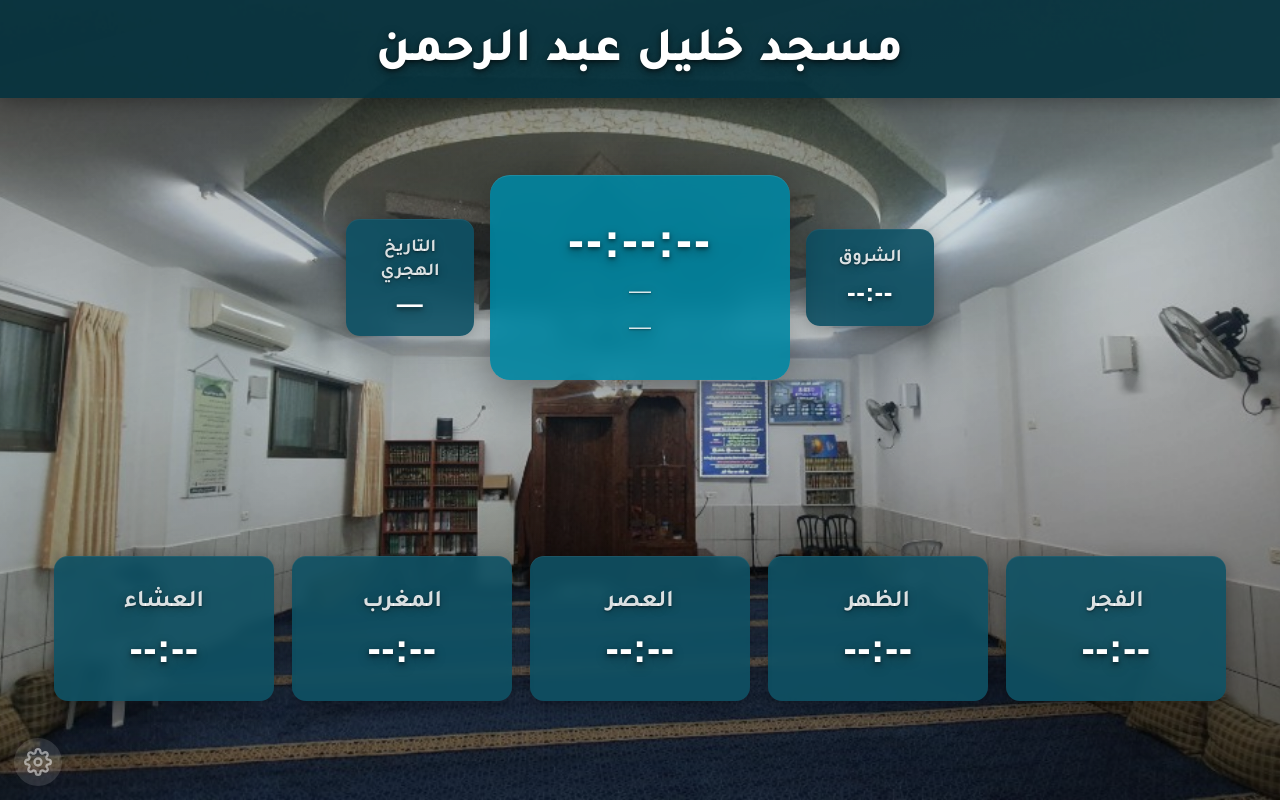
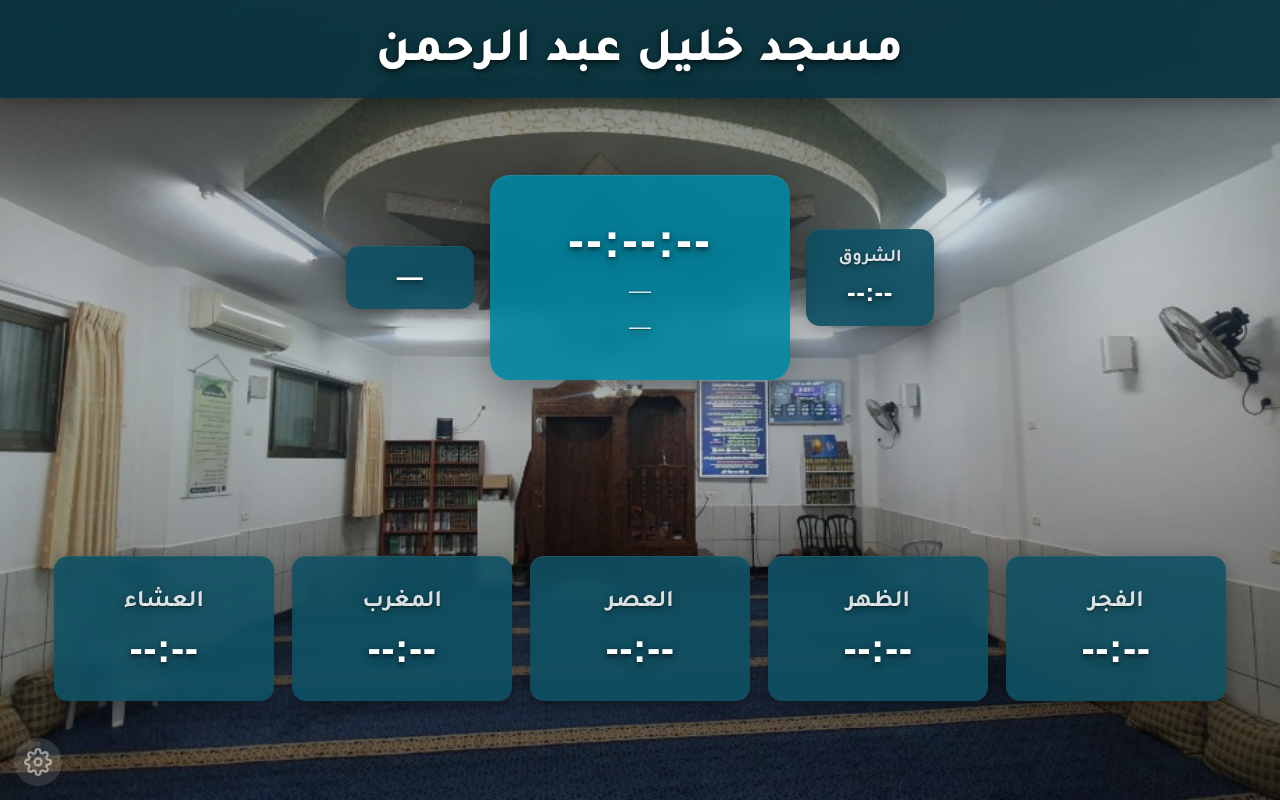
Before and after one commit to MohammadSites/masjid, a website: page index.html in a window 1280 px wide. Drawn offline with Linux system fonts and the light colour scheme.

Commit message:
Hijri card: remove التاريخ الهجري label, show date only
Made-with: Cursor

```diff
--- a/index.html
+++ b/index.html
@@ -59,7 +59,6 @@
           <div class="hero-next" id="heroNext">—</div>
         </div>
         <div class="hijri-card sunrise-card" id="hijriCard">
-          <div class="name">التاريخ الهجري</div>
           <div class="time" id="hijriDate">—</div>
         </div>
       </div>
```
